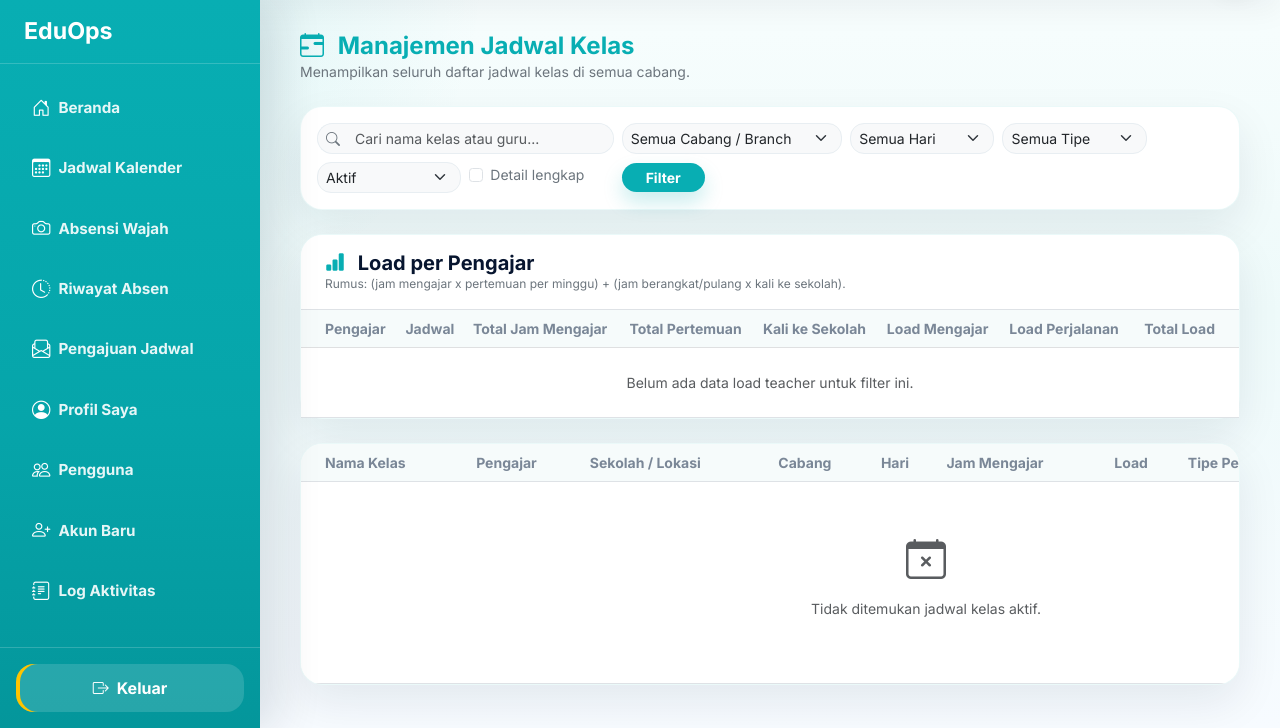
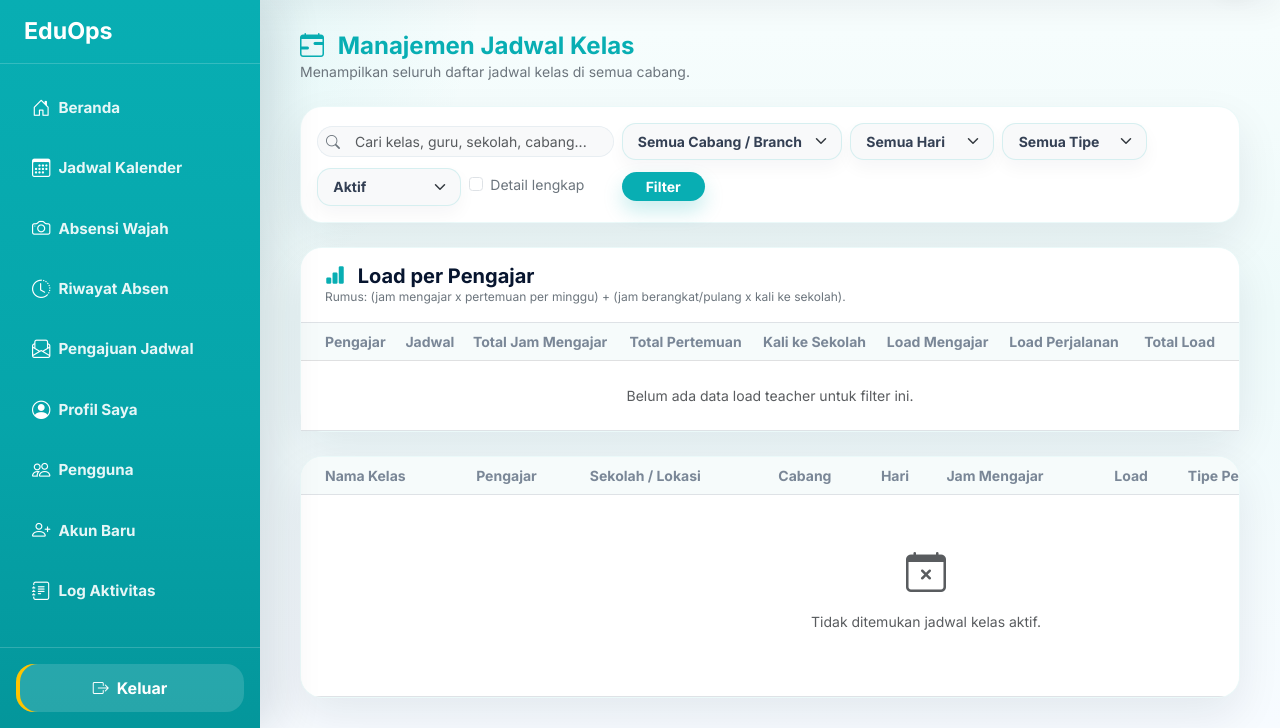
Before and after one commit to ZaMRxx/EduOps, a Django app: page /scheduling/list/ in a window 1280 px wide. Shown: the part 72-800 px from the top of the page. Run offline with Django 4.2, Linux system fonts and the light colour scheme; the visitor is signed in with stand-in values (Sample User, id 1); data comes from the database, SQL or seed files in the repository; data that the repository does not hold is empty.

Commit message:
Polish selects and schedule list actions

```diff
--- a/scheduling/views.py
+++ b/scheduling/views.py
@@ -210,7 +210,10 @@ def jadwal_list(request):
             Q(nama_kelas__icontains=search) |
             Q(guru__nama_lengkap__icontains=search) |
             Q(guru__username__icontains=search) |
-            Q(sekolah__nama__icontains=search)
+            Q(guru__branch__icontains=search) |
+            Q(sekolah__nama__icontains=search) |
+            Q(sekolah__branch__icontains=search) |
+            Q(sekolah__tipe__icontains=search)
         )
     branch_filter = request.GET.get('branch', '')
     if branch_filter:
--- a/static/css/custom.css
+++ b/static/css/custom.css
@@ -273,6 +273,42 @@ body {
 .input-group-text {
     border-color: #e8eef2;
     border-radius: 14px;
+}
+
+.form-select {
+    min-height: 42px;
+    padding: 0.58rem 2.45rem 0.58rem 0.95rem;
+    font-weight: 650;
+    color: #344054;
+    background-color: #ffffff;
+    border: 1px solid rgba(8, 174, 179, 0.14);
+    box-shadow: 0 8px 18px rgba(7, 21, 47, 0.04);
+    cursor: pointer;
+    transition: border-color 0.16s ease, box-shadow 0.16s ease, background-color 0.16s ease;
+}
+
+.form-select-sm {
+    min-height: 36px;
+    padding-top: 0.45rem;
+    padding-bottom: 0.45rem;
+    font-size: 0.82rem;
+}
+
+.form-select:hover {
+    border-color: rgba(8, 174, 179, 0.36);
+    background-color: #fbffff;
+}
+
+.form-select:focus {
+    border-color: var(--primary-teal);
+    box-shadow: 0 0 0 0.22rem rgba(8, 174, 179, 0.14);
+}
+
+.form-select:disabled {
+    cursor: not-allowed;
+    color: #98a2b3;
+    background-color: #f4f7f8;
+    box-shadow: none;
 }
 
 .input-group .form-control,
--- a/templates/scheduling/jadwal_list.html
+++ b/templates/scheduling/jadwal_list.html
@@ -45,7 +45,7 @@
                 <div class="col-md-4 col-12">
                     <div class="input-group input-group-sm">
                         <span class="input-group-text bg-light border-end-0"><i class="bi bi-search text-secondary"></i></span>
-                        <input type="text" name="q" class="form-control bg-light border-start-0 font-sm" placeholder="Cari nama kelas atau guru..." value="{{ search_query }}">
+                        <input type="text" name="q" class="form-control bg-light border-start-0 font-sm" placeholder="Cari kelas, guru, sekolah, cabang..." value="{{ search_query }}">
                     </div>
                 </div>
 
@@ -275,8 +275,8 @@
 
                                 <form method="POST" action="{% url 'jadwal_delete' jadwal.id %}" class="d-inline-block m-0" data-confirm-title="Hapus Jadwal" data-confirm-message="Apakah Anda yakin ingin menghapus jadwal kelas {{ jadwal.nama_kelas|escape }}?" data-confirm-button="Ya, Hapus" data-confirm-class="btn-danger">
                                     {% csrf_token %}
-                                    <button type="submit" class="btn btn-outline-danger btn-sm rounded-circle p-2" title="Hapus Jadwal">
-                                        <i class="bi bi-trash-fill" style="font-size: 13px;"></i>
+                                    <button type="submit" class="btn btn-light btn-sm font-xs rounded border" title="Hapus Jadwal">
+                                        <i class="bi bi-trash3 text-danger"></i>
                                     </button>
                                 </form>
                             </div>
```
